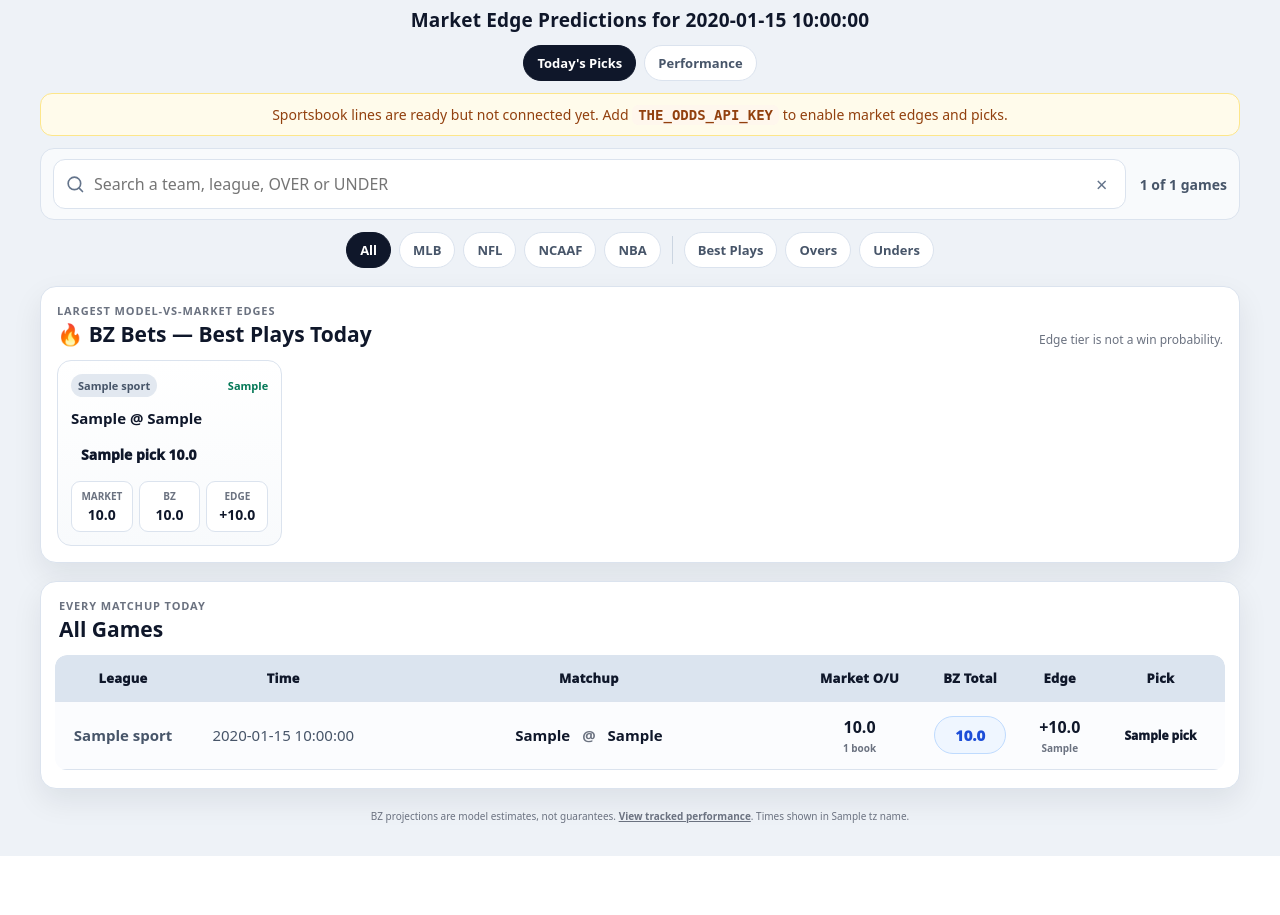
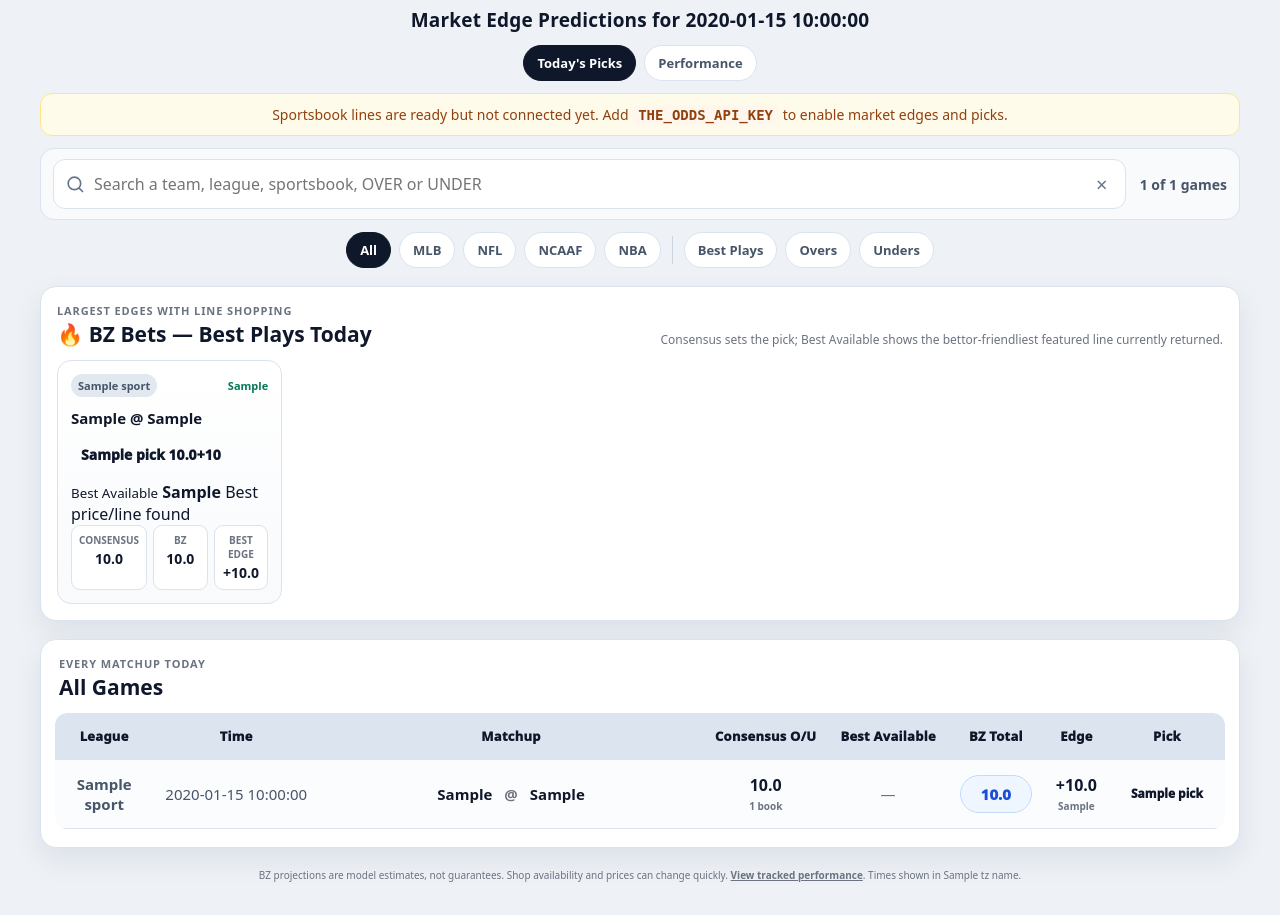
Before and after one commit to vzjavi/bzbetzpredictor, a Flask app: template templates/index.html in a window 1280 px wide. Shown: the part 177-1092 px from the top of the page. Before the commit the page ends 1033 px from the top, so only its background shows below. Run offline with Flask 3, Linux system fonts and the light colour scheme; the template is opened without the code that fills it: most values are stand-ins (such as "Sample title", 1, 10 or a date in 2020); grey boxes marked "Sample" are stand-in pictures.

Commit message:
Show best sportsbook line and American price in picks UI

```diff
--- a/templates/index.html
+++ b/templates/index.html
@@ -34,7 +34,7 @@
         <label class="sr-only" for="searchInput">Search by team name</label>
         <div class="search">
           <svg aria-hidden="true" viewBox="0 0 24 24" class="search-icon"><path d="M21 21l-4.3-4.3m2.1-5.4a7.5 7.5 0 11-15 0 7.5 7.5 0 0115 0z" fill="none" stroke="currentColor" stroke-width="2" stroke-linecap="round"/></svg>
-          <input id="searchInput" type="search" placeholder="Search a team, league, OVER or UNDER" autocomplete="off" />
+          <input id="searchInput" type="search" placeholder="Search a team, league, sportsbook, OVER or UNDER" autocomplete="off" />
           <button id="clearSearch" type="button" class="btn-clear" aria-label="Clear search">×</button>
         </div>
         <div class="results-count" aria-live="polite">
@@ -59,25 +59,42 @@
       <section class="best-bets" aria-labelledby="bestBetsHeading">
         <div class="section-heading">
           <div>
-            <span class="eyebrow">Largest model-vs-market edges</span>
+            <span class="eyebrow">Largest edges with line shopping</span>
             <h2 id="bestBetsHeading">🔥 BZ Bets — Best Plays Today</h2>
           </div>
-          <span class="section-note">Edge tier is not a win probability.</span>
+          <span class="section-note">Consensus sets the pick; Best Available shows the bettor-friendliest featured line currently returned.</span>
         </div>
 
         <div class="best-bet-grid">
           {% for g in best_bets %}
+            {% set best_line = g.get('best_line') %}
+            {% set best_price = g.get('best_price') %}
+            {% set display_line = best_line if best_line is not none else g.market_total %}
             <article class="best-bet-card">
               <div class="best-bet-top">
                 <span class="league-badge">{{ g.sport }}</span>
                 <span class="edge-tier">{{ g.edge_tier }}</span>
               </div>
               <div class="best-bet-matchup">{{ g.team1 }} @ {{ g.team2 }}</div>
-              <div class="best-bet-pick {{ g.pick|lower }}">{{ g.pick }} {{ "%.1f"|format(g.market_total) }}</div>
+              <div class="best-bet-pick {{ g.pick|lower }}">
+                {{ g.pick }} {{ "%.1f"|format(display_line) }}
+                {% if best_price is not none %}<span class="odds-price">{{ "%+d"|format(best_price) }}</span>{% endif %}
+              </div>
+              {% if g.get('best_book') %}
+                <div class="best-book-callout">
+                  <small>Best Available</small>
+                  <strong>{{ g.get('best_book') }}</strong>
+                  {% if g.get('line_improvement') and g.get('line_improvement') > 0 %}
+                    <span>+{{ "%.1f"|format(g.get('line_improvement')) }} pts vs consensus</span>
+                  {% else %}
+                    <span>Best price/line found</span>
+                  {% endif %}
+                </div>
+              {% endif %}
               <div class="best-bet-metrics">
-                <span><small>Market</small><strong>{{ "%.1f"|format(g.market_total) }}</strong></span>
+                <span><small>Consensus</small><strong>{{ "%.1f"|format(g.market_total) }}</strong></span>
                 <span><small>BZ</small><strong>{{ "%.1f"|format(g.predicted_total) }}</strong></span>
-                <span><small>Edge</small><strong>{{ "%+.1f"|format(g.edge) }}</strong></span>
+                <span><small>Best Edge</small><strong>{{ "%+.1f"|format(g.get('best_edge') if g.get('best_edge') is not none else g.edge) }}</strong></span>
               </div>
             </article>
           {% endfor %}
@@ -92,7 +109,7 @@
           <h2>All Games</h2>
         </div>
         {% if odds_enabled %}
-          <span class="section-note">Market = median total across available U.S. books.</span>
+          <span class="section-note">Consensus = median total across available U.S. books. Best Available favors the selected Over/Under direction, then the better American price.</span>
         {% endif %}
       </div>
 
@@ -103,7 +120,8 @@
               <th class="th-sport">League</th>
               <th class="th-time">Time</th>
               <th class="th-matchup">Matchup</th>
-              <th class="th-market">Market O/U</th>
+              <th class="th-market">Consensus O/U</th>
+              <th class="th-best-book">Best Available</th>
               <th class="th-total">BZ Total</th>
               <th class="th-edge">Edge</th>
               <th class="th-pick">Pick</th>
@@ -120,12 +138,15 @@
               {% set market = g.get('market_total') %}
               {% set edge = g.get('edge') %}
               {% set pick = g.get('pick') or 'NO LINE' %}
+              {% set best_line = g.get('best_line') %}
+              {% set best_price = g.get('best_price') %}
+              {% set best_book = g.get('best_book') or '' %}
 
               <tr class="game-row"
                   data-league="{{ league }}"
                   data-pick="{{ pick }}"
                   data-tier="{{ g.get('edge_tier') or '' }}"
-                  data-search="{{ (home ~ ' ' ~ away ~ ' ' ~ league ~ ' ' ~ pick ~ ' ' ~ (g.get('edge_tier') or ''))|lower }}">
+                  data-search="{{ (home ~ ' ' ~ away ~ ' ' ~ league ~ ' ' ~ pick ~ ' ' ~ best_book ~ ' ' ~ (g.get('edge_tier') or ''))|lower }}">
                 <td class="cell sport" data-label="League">{{ league }}</td>
                 <td class="cell time" data-label="Time">{{ g.get('display_time') or '' }}</td>
 
@@ -139,10 +160,26 @@
                   </div>
                 </td>
 
-                <td class="cell market" data-label="Market">
+                <td class="cell market" data-label="Consensus">
                   {% if market is not none %}
                     <strong>{{ "%.1f"|format(market) }}</strong>
                     <small>{{ g.get('bookmaker_count', 0) }} book{% if g.get('bookmaker_count', 0) != 1 %}s{% endif %}</small>
+                  {% else %}
+                    <span class="muted">—</span>
+                  {% endif %}
+                </td>
+
+                <td class="cell best-book" data-label="Best Available">
+                  {% if best_line is not none and pick in ['OVER', 'UNDER'] %}
+                    <strong>{{ pick }} {{ "%.1f"|format(best_line) }}</strong>
+                    <small>
+                      {{ best_book }}{% if best_price is not none %} · <span class="book-price">{{ "%+d"|format(best_price) }}</span>{% endif %}
+                    </small>
+                    {% if g.get('line_improvement') and g.get('line_improvement') > 0 %}
+                      <em>{{ "+%.1f"|format(g.get('line_improvement')) }} line value</em>
+                    {% endif %}
+                  {% elif market is not none and pick == 'PASS' %}
+                    <span class="muted">No play</span>
                   {% else %}
                     <span class="muted">—</span>
                   {% endif %}
@@ -167,7 +204,9 @@
 
                 <td class="cell pick" data-label="Pick">
                   <span class="pick-badge pick-{{ pick|lower|replace(' ', '-') }}">
-                    {% if pick in ['OVER', 'UNDER'] and market is not none %}
+                    {% if pick in ['OVER', 'UNDER'] and best_line is not none %}
+                      {{ pick }} {{ "%.1f"|format(best_line) }}
+                    {% elif pick in ['OVER', 'UNDER'] and market is not none %}
                       {{ pick }} {{ "%.1f"|format(market) }}
                     {% else %}
                       {{ pick }}
@@ -186,7 +225,7 @@
     </main>
 
     <footer class="site-footer">
-      <small>BZ projections are model estimates, not guarantees. <a href="{{ url_for('performance') }}">View tracked performance</a>. Times shown in {{ tz_name or "CST" }}.</small>
+      <small>BZ projections are model estimates, not guarantees. Shop availability and prices can change quickly. <a href="{{ url_for('performance') }}">View tracked performance</a>. Times shown in {{ tz_name or "CST" }}.</small>
     </footer>
   </div>
 
```
